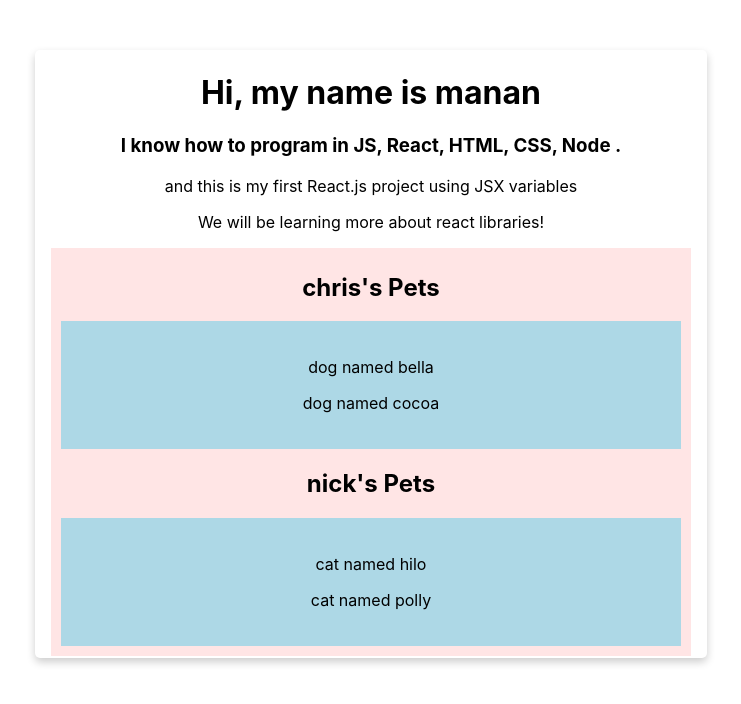
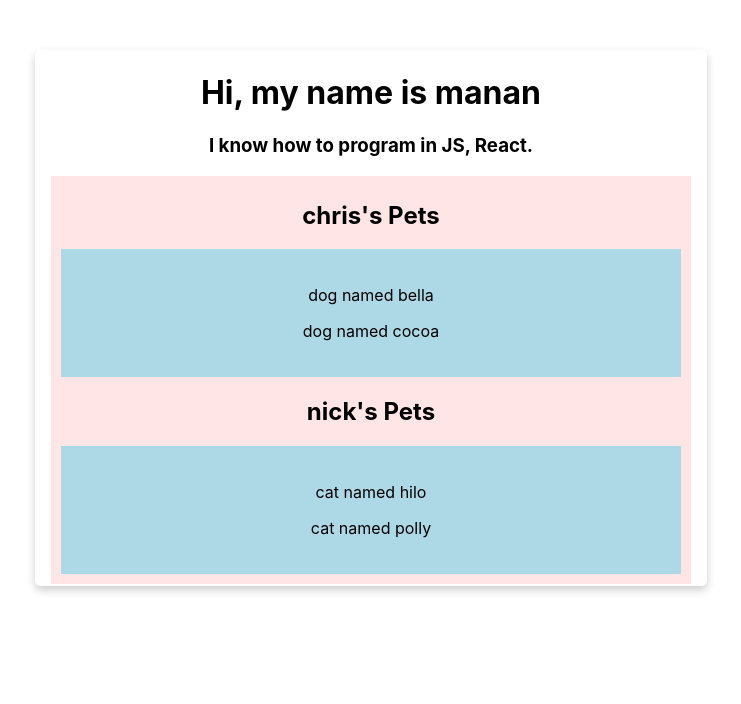
Before and after one commit to imanansadana/reactproject, a React (Create React App) app: page / in a window 1280 px wide. Shown: the top 704 px of the page, without its empty margins (285-1026 px from the left). Built offline with nearby package versions, Linux system fonts and the light colour scheme.

Commit message:
props set

```diff
--- a/src/App.js
+++ b/src/App.js
@@ -1,7 +1,7 @@
 import React, { Component } from 'react'
 import "./App.css"
-import ClassComponent from './ClassComponent/ClassComponent';
-import List from './FunctionalComponent/FunctionalComponent';
+import ClassComponent from './Components/ClassComponent/ClassComponent';
+import FunctionalComponent from './Components/FunctionalComponent/FunctionalComponent.js';
 
 class App extends Component {
 
@@ -12,7 +12,7 @@ class App extends Component {
     return (
       <div className = "App">
   <ClassComponent></ClassComponent>
-  <List></List>
+  <FunctionalComponent></FunctionalComponent>
       </div>
     )
   }
--- a/src/ClassComponent/ClassComponent.js
+++ /dev/null
@@ -1,25 +0,0 @@
-import React, { Component } from 'react'
-
-export class ClassComponent extends Component {
-    name= "manan";
-  skills = ["JS, ", "React, ", "HTML, ", "CSS, ", "Node "]
-  concepts = {
-    language: "React.js",
-    topic: "JSX variables"
-  }
-  learning = () =>{
-    return "We will be learning more about react libraries!"
-  }
-    render() {
-        return (
-            <div>
-            <h1>Hi, my name is {this.name}</h1>
-            <h3>I know how to program in {this.skills}.</h3>
-            <p classname= "topics">and this is my first {this.concepts.language} project using {this.concepts.topic}</p>
-            <p>{this.learning()} </p>
-            </div>
-        )
-    }
-}
-
-export default ClassComponent
--- /dev/null
+++ b/src/Components/Cards/card.js
@@ -0,0 +1,13 @@
+import React from 'react'
+
+function Card(props) {
+    return (
+        <div>
+        <h1>Hi, my name is {props.name}</h1>
+        <h3>I know how to program in {props.skills}.</h3>
+        <p>{props.learning} </p>
+        </div>
+    )
+}
+
+export default Card;
--- /dev/null
+++ b/src/Components/ClassComponent/ClassComponent.js
@@ -0,0 +1,18 @@
+import React, { Component } from 'react'
+import Card from '../Cards/card';
+
+export class ClassComponent extends Component {
+
+
+    render() {
+        return (
+            <div>
+            <Card  name= "manan" skills = "JS, React" learning = {() =>{
+              return "We will be learning more about react libraries!"
+            }}></Card>
+            </div>
+        )
+    }
+}
+
+export default ClassComponent
```
Also changed, not shown: src/Components/FunctionalComponent/FunctionalComponent.js (renamed from src/FunctionalComponent/FunctionalComponent.js, +1 -10 lines).
